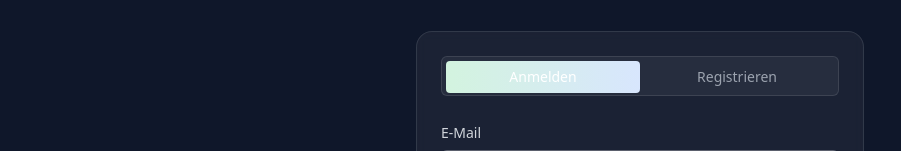
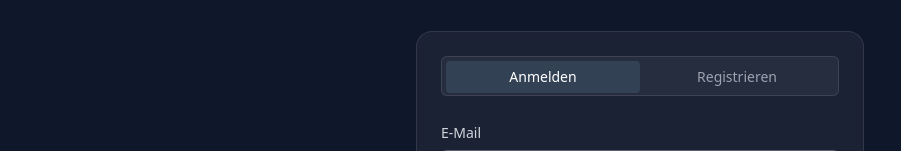
Before and after one commit to snapfare/snapfare, a React (Vite) app in the folder frontend/: page /auth in a window 1280 px wide. Shown: the part 268-419 px from the top of the page, without its empty margins (0-901 px from the left). Built offline with nearby package versions, Linux system fonts and the light colour scheme; no server answers.

Commit message:
fix: auth tab active state contrast - slate-700 bg with white text

```diff
--- a/frontend/src/pages/Auth.tsx
+++ b/frontend/src/pages/Auth.tsx
@@ -166,16 +166,16 @@ const Auth = () => {
 
           <div className="bg-white/5 border border-white/10 rounded-2xl p-6 backdrop-blur-sm">
             <Tabs value={tab} onValueChange={(v) => { setTab(v as AuthTab); setResetSent(false); }} className="w-full">
-              <TabsList className="grid w-full grid-cols-2 bg-white/5 border border-white/10 mb-6">
+              <TabsList className="grid w-full grid-cols-2 bg-white/5 border border-white/10 mb-6 p-1">
                 <TabsTrigger
                   value="login"
-                  className="data-[state=active]:bg-gradient-to-r data-[state=active]:from-green-500/20 data-[state=active]:to-blue-500/20 data-[state=active]:text-white text-gray-400"
+                  className="data-[state=active]:bg-slate-700 data-[state=active]:text-white data-[state=active]:shadow-sm text-gray-400 hover:text-gray-200"
                 >
                   Anmelden
                 </TabsTrigger>
                 <TabsTrigger
                   value="register"
-                  className="data-[state=active]:bg-gradient-to-r data-[state=active]:from-green-500/20 data-[state=active]:to-blue-500/20 data-[state=active]:text-white text-gray-400"
+                  className="data-[state=active]:bg-slate-700 data-[state=active]:text-white data-[state=active]:shadow-sm text-gray-400 hover:text-gray-200"
                 >
                   Registrieren
                 </TabsTrigger>
```
